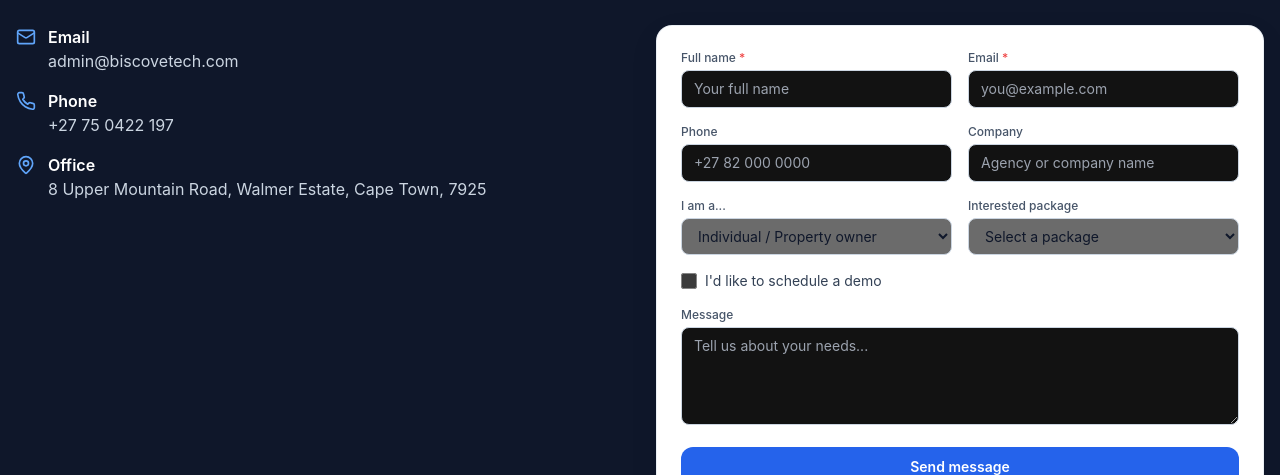
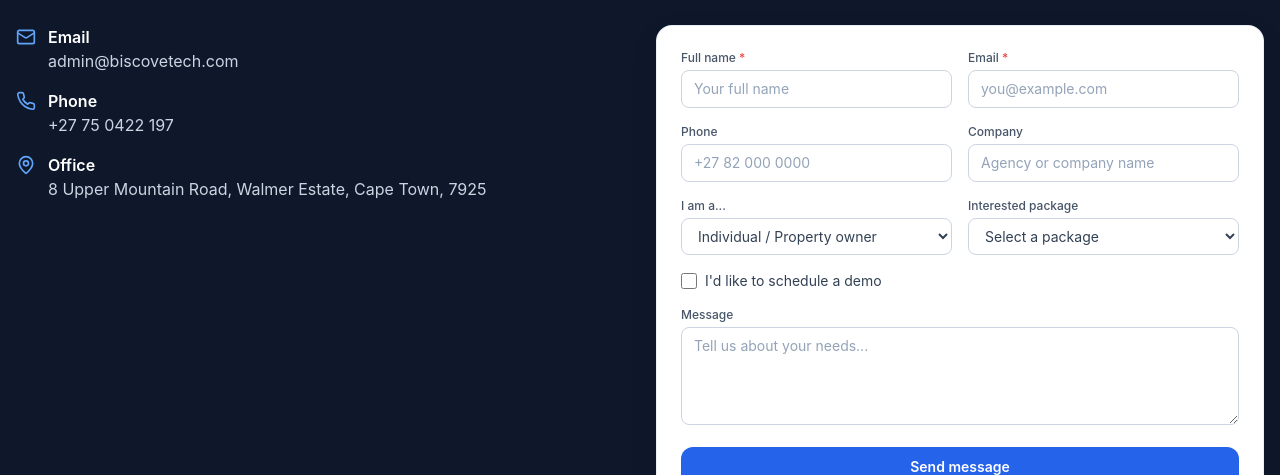
Before and after one commit to esauselomane/real-estate-entreprice, a Next.js app in the folder client-facing-app/: page /contact in a window 1280 px wide. Shown: the part 207-682 px from the top of the page. Built offline with nearby package versions, Linux system fonts and the light colour scheme; no server answers.

Commit message:
brithen contact form

```diff
--- a/client-facing-app/components/contact/ContactForm.tsx
+++ b/client-facing-app/components/contact/ContactForm.tsx
@@ -55,7 +55,7 @@ export default function ContactForm() {
   return (
     <form
       onSubmit={handleSubmit}
-      className="grid gap-4 rounded-2xl border border-slate-200/70 bg-white p-6 shadow-card"
+      className="grid gap-4 rounded-2xl border border-slate-200/70 bg-white p-6 shadow-card [color-scheme:light]"
     >
       {state === "success" && (
         <p className="flex items-center gap-2 rounded-lg bg-emerald-50 p-2 text-sm font-medium text-emerald-800">
@@ -79,7 +79,7 @@ export default function ContactForm() {
             name="name"
             type="text"
             placeholder="Your full name"
-            className="w-full rounded-lg border border-slate-300 px-3 py-2 text-sm text-slate-900 focus:outline-none focus:ring-2 focus:ring-blue-600/30"
+            className="w-full rounded-lg border border-slate-300 bg-white px-3 py-2 text-sm text-slate-700 placeholder-slate-400 focus:outline-none focus:ring-2 focus:ring-blue-600/30"
           />
         </div>
         <div>
@@ -91,7 +91,7 @@ export default function ContactForm() {
             name="email"
             type="email"
             placeholder="you@example.com"
-            className="w-full rounded-lg border border-slate-300 px-3 py-2 text-sm text-slate-900 focus:outline-none focus:ring-2 focus:ring-blue-600/30"
+            className="w-full rounded-lg border border-slate-300 bg-white px-3 py-2 text-sm text-slate-700 placeholder-slate-400 focus:outline-none focus:ring-2 focus:ring-blue-600/30"
           />
         </div>
       </div>
@@ -105,7 +105,7 @@ export default function ContactForm() {
             name="phone"
             type="tel"
             placeholder="+27 82 000 0000"
-            className="w-full rounded-lg border border-slate-300 px-3 py-2 text-sm text-slate-900 focus:outline-none focus:ring-2 focus:ring-blue-600/30"
+            className="w-full rounded-lg border border-slate-300 bg-white px-3 py-2 text-sm text-slate-700 placeholder-slate-400 focus:outline-none focus:ring-2 focus:ring-blue-600/30"
           />
         </div>
         <div>
@@ -116,7 +116,7 @@ export default function ContactForm() {
             name="company"
             type="text"
             placeholder="Agency or company name"
-            className="w-full rounded-lg border border-slate-300 px-3 py-2 text-sm text-slate-900 focus:outline-none focus:ring-2 focus:ring-blue-600/30"
+            className="w-full rounded-lg border border-slate-300 bg-white px-3 py-2 text-sm text-slate-700 placeholder-slate-400 focus:outline-none focus:ring-2 focus:ring-blue-600/30"
           />
         </div>
       </div>
@@ -129,7 +129,7 @@ export default function ContactForm() {
           <select
             name="userType"
             defaultValue="Individual"
-            className="w-full rounded-lg border border-slate-300 px-3 py-2 text-sm text-slate-900 focus:outline-none focus:ring-2 focus:ring-blue-600/30"
+            className="w-full rounded-lg border border-slate-300 bg-white px-3 py-2 text-sm text-slate-700 placeholder-slate-400 focus:outline-none focus:ring-2 focus:ring-blue-600/30"
           >
             <option value="Individual">Individual / Property owner</option>
             <option value="Agency">Agency / Brokerage</option>
@@ -142,7 +142,7 @@ export default function ContactForm() {
           <select
             name="package"
             defaultValue=""
-            className="w-full rounded-lg border border-slate-300 px-3 py-2 text-sm text-slate-900 focus:outline-none focus:ring-2 focus:ring-blue-600/30"
+            className="w-full rounded-lg border border-slate-300 bg-white px-3 py-2 text-sm text-slate-700 placeholder-slate-400 focus:outline-none focus:ring-2 focus:ring-blue-600/30"
           >
             <option value="">Select a package</option>
             <option value="SMEAgency">SME Agency — R299/mo</option>
@@ -172,7 +172,7 @@ export default function ContactForm() {
           name="message"
           rows={4}
           placeholder="Tell us about your needs..."
-          className="w-full resize-y rounded-lg border border-slate-300 px-3 py-2 text-sm text-slate-900 focus:outline-none focus:ring-2 focus:ring-blue-600/30"
+          className="w-full resize-y rounded-lg border border-slate-300 bg-white px-3 py-2 text-sm text-slate-700 placeholder-slate-400 focus:outline-none focus:ring-2 focus:ring-blue-600/30"
         />
       </div>
 
```
